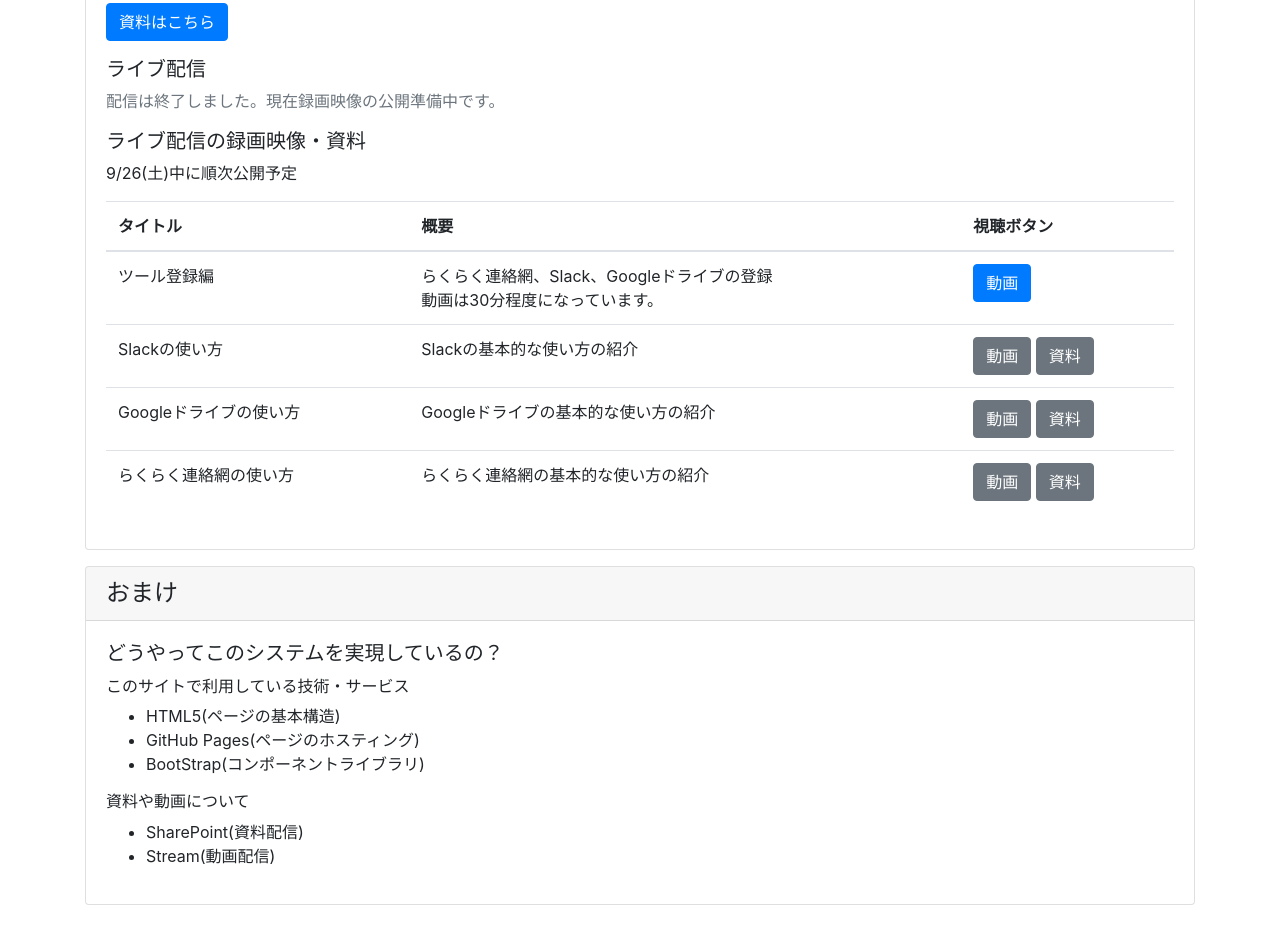
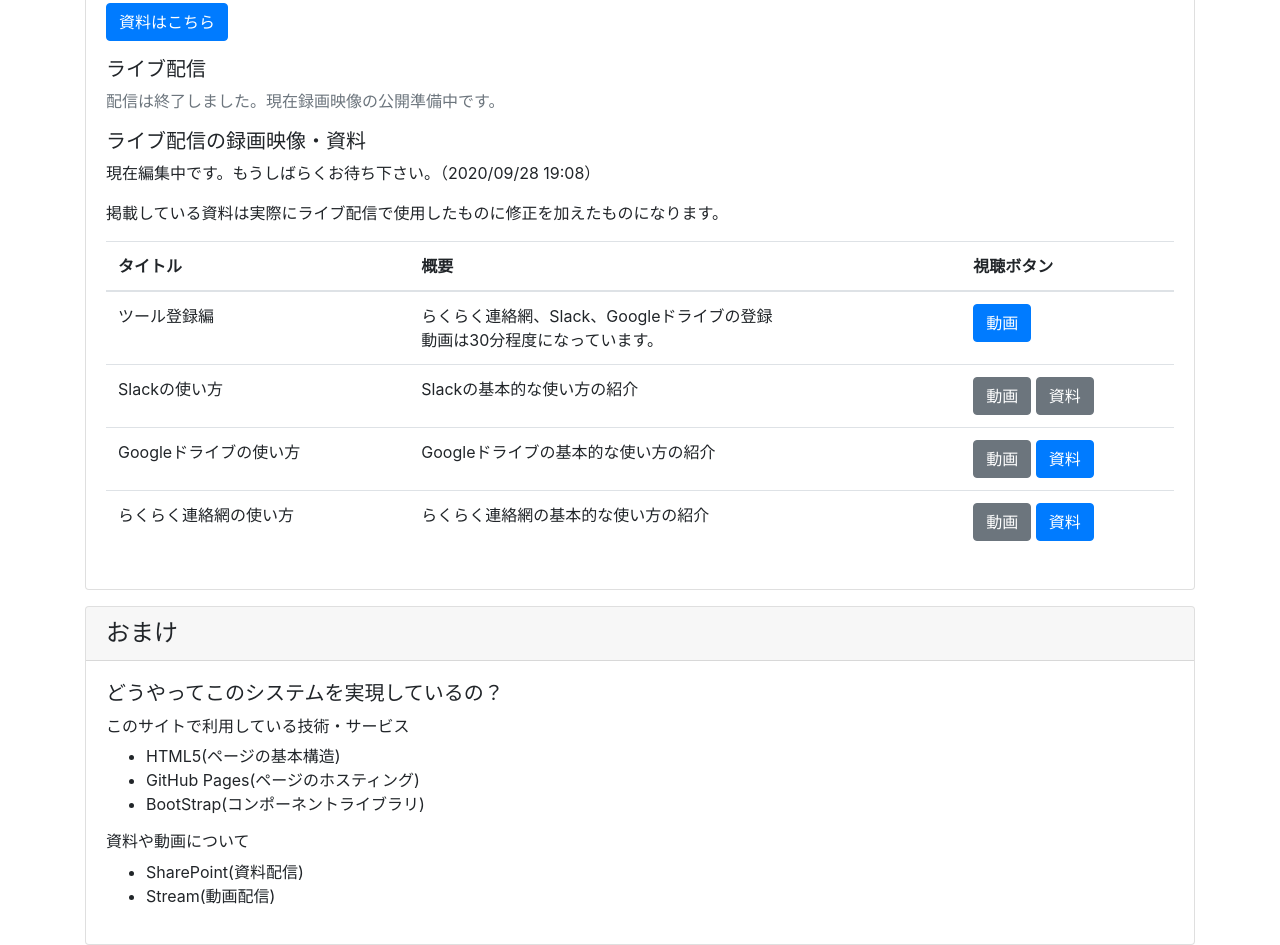
Before and after one commit to katota1114/gitoolinit, a plain HTML site: page index.html in a window 1280 px wide. Shown: the part 1298-2243 px from the top of the page. Before the commit the page ends 2203 px from the top, so only its background shows below. Drawn offline with nearby package versions, Linux system fonts and the light colour scheme.

Commit message:
[add] some information

```diff
--- a/index.html
+++ b/index.html
@@ -109,7 +109,8 @@
                 <h5 class="mt-3">ライブ配信</h5>
                 <p class="text-muted">配信は終了しました。現在録画映像の公開準備中です。</p>
                 <h5 class="mt-3">ライブ配信の録画映像・資料</h5>
-                <p>9/26(土)中に順次公開予定</p>
+                <p>現在編集中です。もうしばらくお待ち下さい。（2020/09/28 19:08）</p>
+                <p>掲載している資料は実際にライブ配信で使用したものに修正を加えたものになります。</p>
                 <table class="table table-hover">
                     <thead>
                         <tr>
@@ -137,7 +138,7 @@
                             <td>Googleドライブの基本的な使い方の紹介</td>
                             <td>
                                 <div class="btn btn-secondary" role="button">動画</div>
-                                <div class="btn btn-secondary" role="button">資料</div>
+                                <a href="https://nitechict.sharepoint.com/sites/2020420_prv/Shared%20Documents/General/%E3%83%84%E3%83%BC%E3%83%AB%E7%99%BB%E9%8C%B2%E3%83%9E%E3%83%8B%E3%83%A5%E3%82%A2%E3%83%AB/%E3%82%AF%E3%82%99%E3%82%AF%E3%82%99%E3%83%88%E3%82%99%E3%83%A9%E5%AE%9F%E8%B7%B5%E7%B7%A8.pdf" class="btn btn-primary" role="button">資料</a>
                             </td>
                         </tr>
                         <tr>
@@ -145,7 +146,7 @@
                             <td>らくらく連絡網の基本的な使い方の紹介</td>
                             <td>
                                 <div class="btn btn-secondary" role="button">動画</div>
-                                <div class="btn btn-secondary" role="button">資料</div>
+                                <a href="https://nitechict.sharepoint.com/sites/2020420_prv/Shared%20Documents/General/%E3%83%84%E3%83%BC%E3%83%AB%E7%99%BB%E9%8C%B2%E3%83%9E%E3%83%8B%E3%83%A5%E3%82%A2%E3%83%AB/ML%E5%AE%9F%E8%B7%B5%E7%B7%A8.pdf" class="btn btn-primary" role="button">資料</a>
                             </td>
                         </tr>
                     </tbody>
```
